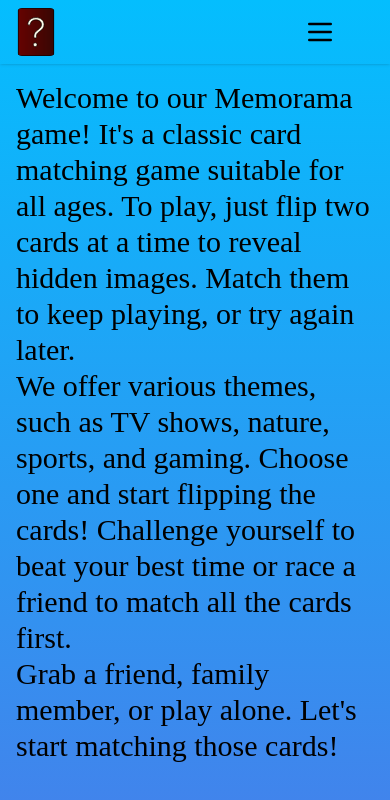
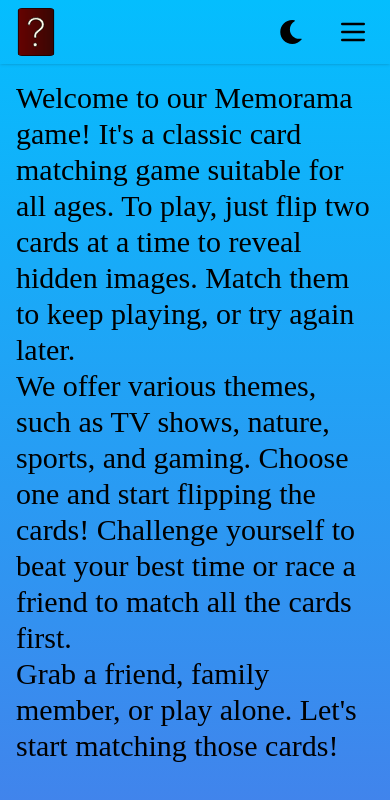
Before and after one commit to deiviiss/memory-game, a React (Vite) app: page / in a window 390 px wide. Shown: the top 800 px of the page. Built offline with nearby package versions, Linux system fonts and the light colour scheme; a web font is replaced by a local one.

Commit message:
refactor: :art: Leave darkmode icon for mobile

```diff
--- a/src/components/DropDown.jsx
+++ b/src/components/DropDown.jsx
@@ -1,6 +1,5 @@
 import { useState, useEffect, useRef } from 'react'
 import { NavLink } from 'react-router-dom'
-import Toggle from './ThemeToggle'
 
 export default function DropDown () {
   const [isOpen, setIsOpen] = useState(false)
@@ -46,9 +45,6 @@ export default function DropDown () {
       </NavLink>
     </li>
           ))}
-    <li className='w-full flex justify-center items-center md:hidden'>
-      <Toggle />
-    </li>
         </ul>
       )}
     </div>
--- a/src/components/Navbar.jsx
+++ b/src/components/Navbar.jsx
@@ -14,7 +14,7 @@ export default function Navbar () {
         <img src={theme === 'dark' ? darkCardLogo : cardLogo} alt="Logo" className="w-10 h-12 rounded-md " />
       </Link>
       <ul className="w-1/3 flex flex-row text-center items-center justify-around">
-        <li className="duration-400 active:text-secondary hidden md:block">
+        <li className="duration-400 active:text-secondary">
           <Toggle />
         </li>
         <DropDown />
--- a/src/components/ThemeToggle.jsx
+++ b/src/components/ThemeToggle.jsx
@@ -6,17 +6,18 @@ const Toggle = () => {
   const { theme, setTheme } = useContext(ThemeContext)
 
   return (
-    <div className='flex justify-center items-center space-x-1 transition ease-in-out duration-500 rounded-full p-2 cursor-pointer' onClick={() => setTheme(theme === 'dark' ? 'light' : 'dark')}>
-      <span className='block md:hidden'>Darkmode</span>
+    <div className='transition ease-in-out duration-500 rounded-full p-2'>
       {theme === 'dark'
         ? (
           <FaSun
-            className='text-red text-2xl hidden md:block dark:text-blue'
+            onClick={() => setTheme(theme === 'dark' ? 'light' : 'dark')}
+            className='text-red text-2xl dark:text-blue cursor-pointer'
           />
           )
         : (
           <FaMoon
-            className='text-red text-2xl hidden md:block dark:text-blue'
+            onClick={() => setTheme(theme === 'dark' ? 'light' : 'dark')}
+            className='text-red text-2xl dark:text-blue cursor-pointer'
           />
           )}
     </div>
```
